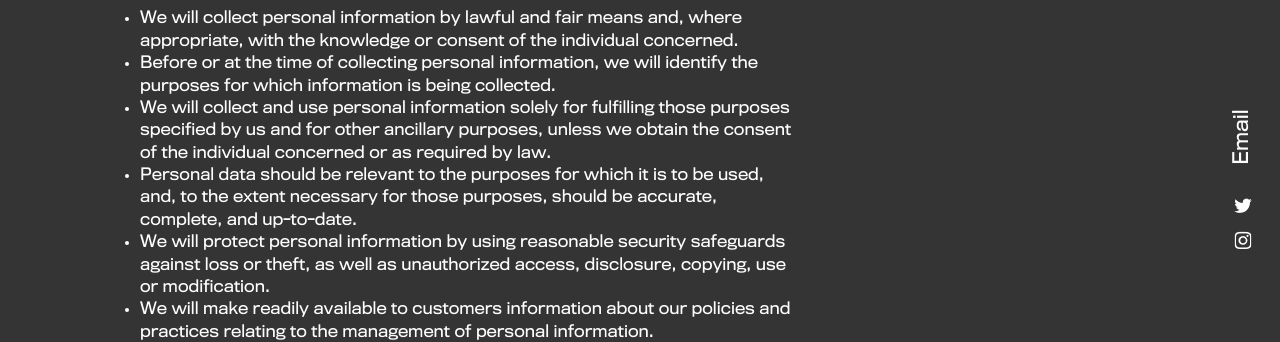
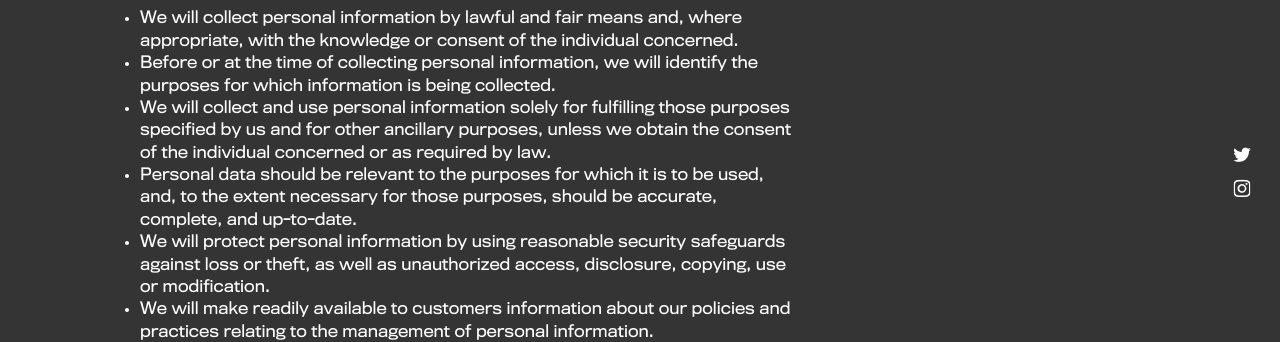
Before and after one commit to garethjohnsdesign/thisisnovel.co.uk, a Jekyll site: the page built from privacy.md, in a window 1280 px wide. Shown: the part 279-621 px from the top of the page. Built offline with Jekyll 4.4.1, drawn with Linux system fonts in a browser that asks for light colours.

Commit message:
Updated Navigation

```diff
--- a/_includes/site/navigation.html
+++ b/_includes/site/navigation.html
@@ -17,7 +17,6 @@
         <li><a href="{{ site.baseurl }}{{ entry.url }}" {{ current }} class="underline--navigation margin-horizontal-1">{{ entry.title }}</a></li>
         {% endfor %}
         {% endif %}
-        <li><a href="/email-signature" class="underline--navigation margin-horizontal-1">Email</a></li>
       </ul>
     </div>
   </div>
```
